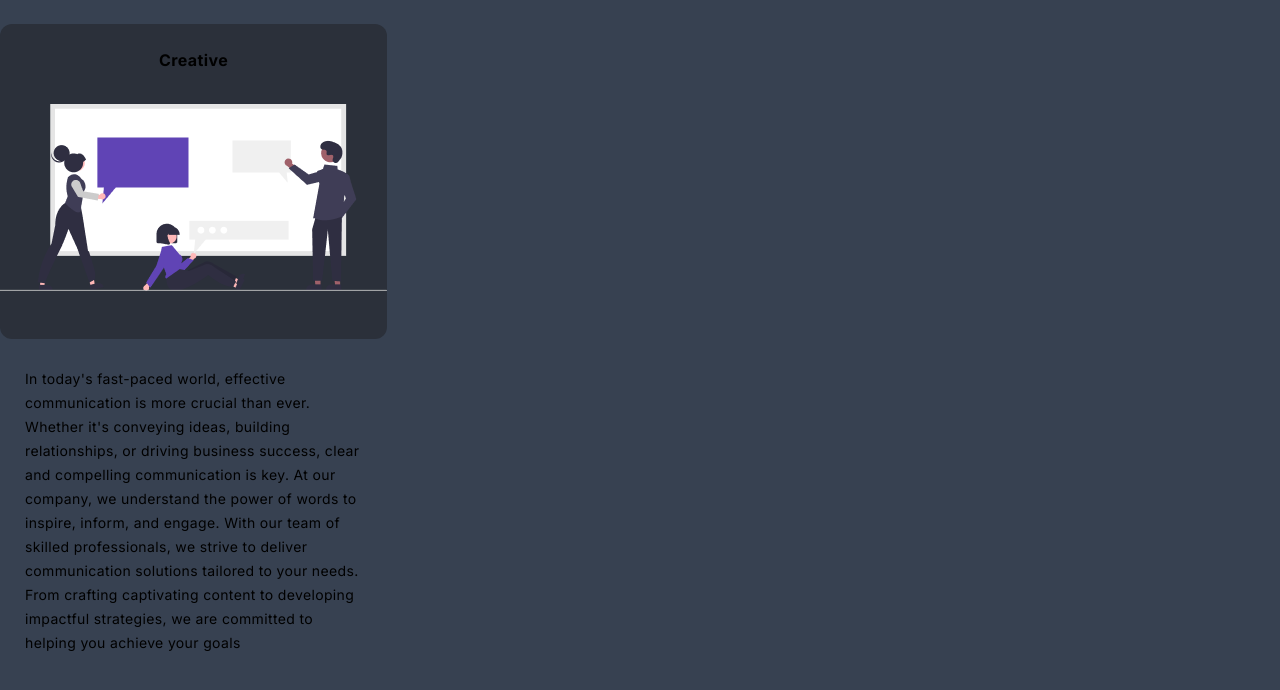
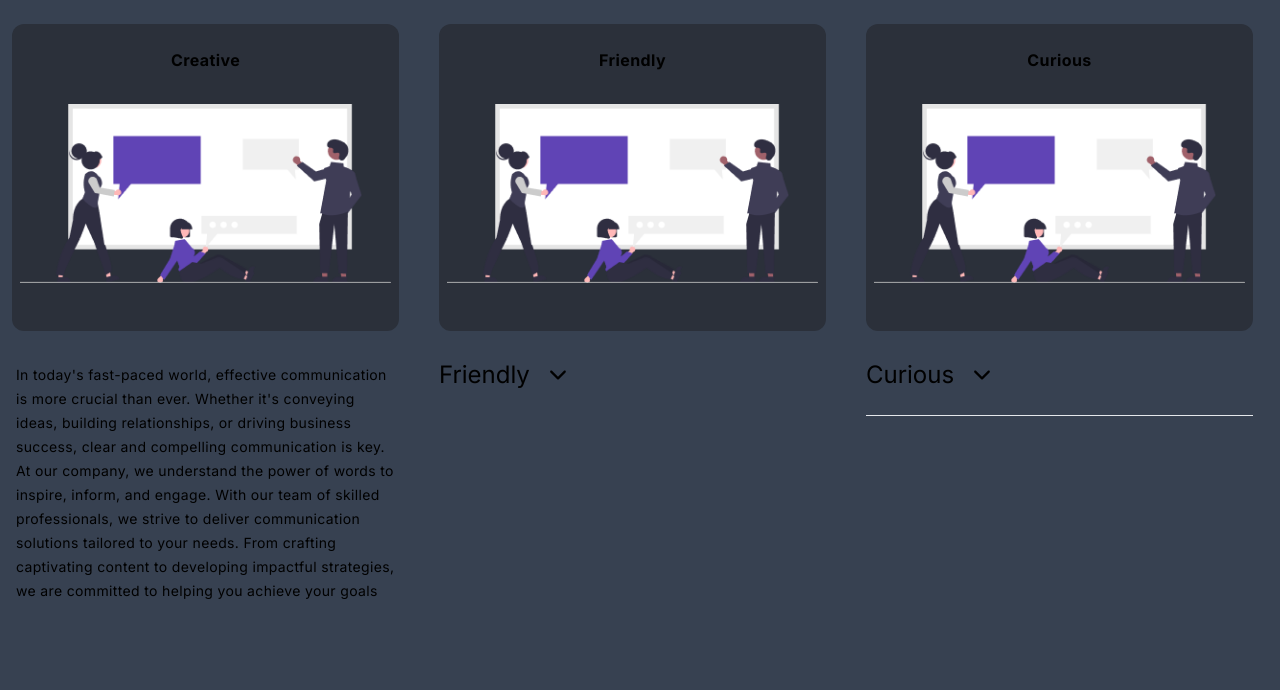
Before and after one commit to nikwib/Devinova, a Next.js app in the folder devinova/: page /testpage in a window 1280 px wide. Shown: the top 690 px of the page. Built offline with nearby package versions, Linux system fonts and the light colour scheme; no server answers.

Commit message:
half done

```diff
--- a/devinova/app/components/layout/ExpandableList.tsx
+++ b/devinova/app/components/layout/ExpandableList.tsx
@@ -1,5 +1,5 @@
 import React from 'react'
-import Expandable from '../ui/Expandable';
+import Expandable from '../ui/Expand';
 
 const ExpandableList = ({
     data
--- a/devinova/app/components/ui/BigCard.tsx
+++ b/devinova/app/components/ui/BigCard.tsx
@@ -1,29 +1,10 @@
-import Image, { StaticImageData } from "next/image";
+import { StaticImageData } from "next/image";
+import Card from "./Card";
 
-const BigCard = ({ data, image, TextType }: { data: any; image: StaticImageData, TextType: any }) => {
-  const width = image.width;
-  const height = image.width + "px";
-  console.log(height);
+const BigCard = ({ data, image }: { data: any; image: StaticImageData }) => {
+  const text = <p className="dark:text-neutralGrey text-sm tracking-wide leading-6 p-1">{data.body}</p>
 
-  return (
-    <div
-      className=" flex flex-col items-center"
-      style={{ maxWidth: `${width}px` }}
-    >
-      <div className="bg-neutralGreyNight flex flex-col justify-center rounded-xl py-6 mb-7 ">
-        <h4 className="mb-8 text-center dark:text-neutralGrey font-bold tracking-wide">
-          {data.title}
-        </h4>
-        <Image src={image} alt={data.title} className="pb-6" />
-      </div>
-      <p
-        className="dark:text-neutralGrey text-sm tracking-wide leading-6"
-        style={{ maxWidth: `${width - 50}px` }}
-      >
-        {data.body}
-      </p>
-    </div>
-  );
+  return <Card data={data} image={image} TextType={text} />;
 };
 
 export default BigCard;
--- a/devinova/app/components/ui/BigCardExpand.tsx
+++ b/devinova/app/components/ui/BigCardExpand.tsx
@@ -1,7 +1,9 @@
-const BigCardExpand = () => {
-  return (
-    <div>BigCardExpand</div>
-  )
-}
+import { StaticImageData } from "next/image";
+import Card from "./Card";
+import ExpandBasic from "./ExpandBasic";
 
-export default BigCardExpand
+const BigCardExpand = ({ data, image }: { data: any; image: StaticImageData }) => {
+  return <Card data={data} image={image} TextType={<ExpandBasic data={data} textColor="" />} />;
+};
+
+export default BigCardExpand;
--- a/devinova/app/components/ui/Card.tsx
+++ b/devinova/app/components/ui/Card.tsx
@@ -1,27 +1,19 @@
 import Image, { StaticImageData } from "next/image";
 
-const Card = ({ data, image }: { data: any; image: StaticImageData }) => {
-  const width = image.width;
-  const height = image.width + "px";
-  console.log(height);
+const Card = ({ data, image, TextType }: { data: any; image: StaticImageData, TextType: any }) => {
 
   return (
     <div
-      className=" flex flex-col items-center"
-      style={{ maxWidth: `${width}px` }}
+      className=" flex flex-col items-center" //w: 384px
+      style={{ maxWidth: `${image.width}px` }}
     >
-      <div className="bg-neutralGreyNight flex flex-col justify-center rounded-xl py-6 mb-7 ">
+      <div className="bg-neutralGreyNight flex flex-col justify-center rounded-xl py-6 px-2 mb-7 ">
         <h4 className="mb-8 text-center dark:text-neutralGrey font-bold tracking-wide">
           {data.title}
         </h4>
         <Image src={image} alt={data.title} className="pb-6" />
       </div>
-      <p
-        className="dark:text-neutralGrey text-sm tracking-wide leading-6"
-        style={{ maxWidth: `${width - 50}px` }}
-      >
-        {data.body}
-      </p>
+      {TextType}
     </div>
   );
 };
--- /dev/null
+++ b/devinova/app/components/ui/Expand.tsx
@@ -0,0 +1,37 @@
+"use client";
+import { useState } from "react";
+import ExpandTextSection from "./ExpandTextSection";
+import ExpandBtn from "./buttons/ExpandBtn";
+
+const Expand = ({ data, textColor }: { data: any; textColor: string }) => {
+  const [open, setOpen] = useState(false);
+  const [contentHeight, setContentHeight] = useState(0);
+
+  const handleOpen = () => {
+    setOpen(!open);
+  };
+
+  return (
+    <article className="pb-5 w-full p-5">
+      <section className="border-b-[1px] pb-2 pl-5 flex items-center justify-between dark:border-white">
+        <h3
+          className={`text-3xl ${
+            textColor ? textColor : "dark:text-neutralGrey"
+          }`}
+        >
+          {data.title}
+        </h3>
+        <ExpandBtn handleOpen={handleOpen} open={open} />
+      </section>
+
+      <ExpandTextSection
+        open={open}
+        contentHeight={contentHeight}
+        setContentHeight={setContentHeight}
+        data={data}
+      />
+    </article>
+  );
+};
+
+export default Expand;
--- /dev/null
+++ b/devinova/app/components/ui/ExpandBasic.tsx
@@ -0,0 +1,39 @@
+"use client";
+import { useState } from "react";
+import ExpandBtn from "./buttons/ExpandBtn";
+import ExpandTextSection from "./ExpandTextSection";
+
+const ExpandBasic = ({ data, textColor }: { data: any; textColor: string }) => {
+  const [open, setOpen] = useState(false);
+  const [contentHeight, setContentHeight] = useState(0);
+
+  const handleOpen = () => {
+    setOpen(!open);
+  };
+
+  return (
+    <article className="pb-5 w-full">
+      <section className=" pb-2 gap-x-4 flex items-center dark:border-white">
+        <h3
+          className={`text-2xl ${
+            textColor ? textColor : "dark:text-neutralGrey"
+          }`}
+        >
+          {data.title}
+        </h3>
+
+        <ExpandBtn handleOpen={handleOpen} open={open} />
+      </section>
+          <section className={data.type == 'ExpandBorderBottom' ? 'border-b-[1px] pb-4' : ''}> {/* add only for mobile view */}
+        <ExpandTextSection
+          open={open}
+          contentHeight={contentHeight}
+          setContentHeight={setContentHeight}
+          data={data}
+        />
+        </section>
+    </article>
+  );
+};
+
+export default ExpandBasic;
--- /dev/null
+++ b/devinova/app/components/ui/ExpandTextSection.tsx
@@ -0,0 +1,38 @@
+import { Dispatch, SetStateAction, useEffect, useRef } from "react";
+
+const ExpandTextSection = ({
+  open,
+  contentHeight,
+  setContentHeight,
+  data,
+}: {
+  open: boolean;
+  contentHeight: number;
+  setContentHeight: Dispatch<SetStateAction<number>>;
+  data: any;
+}) => {
+  const contentRef = useRef<HTMLParagraphElement>(null);
+
+  useEffect(() => {
+    if (contentRef.current) {
+      setContentHeight(contentRef.current.clientHeight);
+    }
+  }, [open]);
+
+  return (
+    <section
+      className="relative transition-all ease-in-out duration-1000 overflow-hidden"
+      style={{ maxHeight: open ? `${contentHeight}px` : "0" }}
+    >
+      <p
+        className="transition-all ease-in-out duration-1000 dark:text-neutralGrey border-white"
+        ref={contentRef}
+        style={{ transform: open ? "translateY(0)" : "translateY(-100%)" }}
+      >
+        {data.body}
+      </p>
+    </section>
+  );
+};
+
+export default ExpandTextSection;
--- /dev/null
+++ b/devinova/app/components/ui/buttons/ExpandBtn.tsx
@@ -0,0 +1,11 @@
+import { IoIosArrowDown, IoIosArrowUp } from "react-icons/io";
+
+const ExpandBtn = ({ handleOpen, open }: { handleOpen: () => void, open: boolean }) => {
+  return (
+    <button className={`text-2xl dark:text-neutralGrey`} onClick={handleOpen}>
+      {open ? <IoIosArrowUp /> : <IoIosArrowDown />}
+    </button>
+  );
+};
+
+export default ExpandBtn;
--- a/devinova/app/page.tsx
+++ b/devinova/app/page.tsx
@@ -8,7 +8,7 @@ import HeroSection from "./components/layout/HeroSection";
 import LeftArrowInCircleBtn from "./components/layout/buttons/LeftArrowInCircleBtn";
 import OpenNewWindowBtn from "./components/layout/buttons/OpenNewWindowBtn";
 import BodyTwoHeadings from "./components/ui/BodyTwoHeadings";
-import Expandable from "./components/ui/Expandable";
+import Expand from "./components/ui/Expand";
 import ExpandableList from "./components/layout/ExpandableList";
 
 const data = {
@@ -43,8 +43,8 @@ const Home = () => {
     <TextImage1 image={meetingImage} TextWithButton={<TextWithButton data={data.data}/>} imageRight={false} />
     <TextImage2 image={meetingImage2} TextWithButton={<TextWithButton data={data.data2} />} imageRight={false} />
       <div className="w-1/2">
-      <Expandable data={data.data} textColor={"text-white"} />
-      <Expandable data={data.data3} textColor={"text-pink-400"} />
+      <Expand data={data.data} textColor={"text-white"} />
+      <Expand data={data.data3} textColor={"text-pink-400"} />
       <p>hello</p>
       </div>
       <ExpandableList data={data} />
--- a/devinova/app/testpage/page.tsx
+++ b/devinova/app/testpage/page.tsx
@@ -1,7 +1,8 @@
-import React from 'react'
+import React, { useEffect } from 'react'
 import OpenNewWindowBtn from '@/layout/buttons/OpenNewWindowBtn'
 import image from '@/public/NewNova.png'
 import BigCard from '@/ui/BigCard'
+import BigCardExpand from '../components/ui/BigCardExpand'
 const data = {
     data: {
       subHeadAbove: "subhead above",
@@ -16,6 +17,7 @@ const data = {
       subHead: "Subhead",
       body: "In today's fast-paced world, effective communication is more crucial than ever. Whether it's conveying ideas, building relationships, or driving business success, clear and compelling communication is key. At our company, we understand the power of words to inspire, inform, and engage. With our team of skilled professionals, we strive to deliver communication solutions tailored to your needs. From crafting captivating content to developing impactful strategies, we are committed to helping you achieve your goals",
       button: <OpenNewWindowBtn btnText="Open" />,
+      type: "ExpandBorderBottom"
     },
     data3: {
       subHeadAbove: "subhead above",
@@ -27,9 +29,47 @@ const data = {
   }
 
 const page = () => {
+
+  const fetchData = async () => {
+    const query = `
+      query {
+        allSectionData {
+          _id
+          title
+          body
+        }
+      }
+    `;
+
+    try {
+      const res = await fetch('https://426kwv4m.api.sanity.io/v2023-08-01/graphql/production/default', {
+        method: "POST",
+        headers: {
+          'Content-Type': 'application/json',
+        },
+        body: JSON.stringify({ query })
+      });
+
+      const { data, errors } = await res.json();
+
+      if (errors) {
+        console.error(errors);
+      } else {
+        console.log(data);
+      }
+    } catch (error) {
+      console.error('Error fetching data:', error);
+    }
+  };
+
+    fetchData()
+
+
   return (
-    <div className='py-6 mb-7'>
-        <BigCard  data={data.data} image={image} />
+    <div className='py-6 mb-7 px-3 flex flex-row gap-10'>
+        <BigCard data={data.data} image={image} />
+        <BigCardExpand data={data.data3} image={image} />
+        <BigCardExpand data={data.data2} image={image} />
 
     </div>
   )
```
Also changed, not shown: devinova/app/components/ui/Expandable.tsx (deleted, +0 -51 lines).
